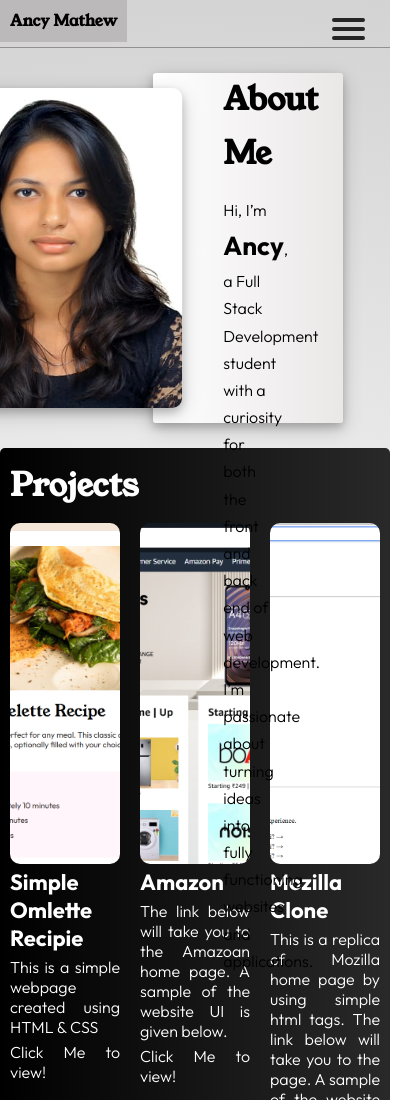
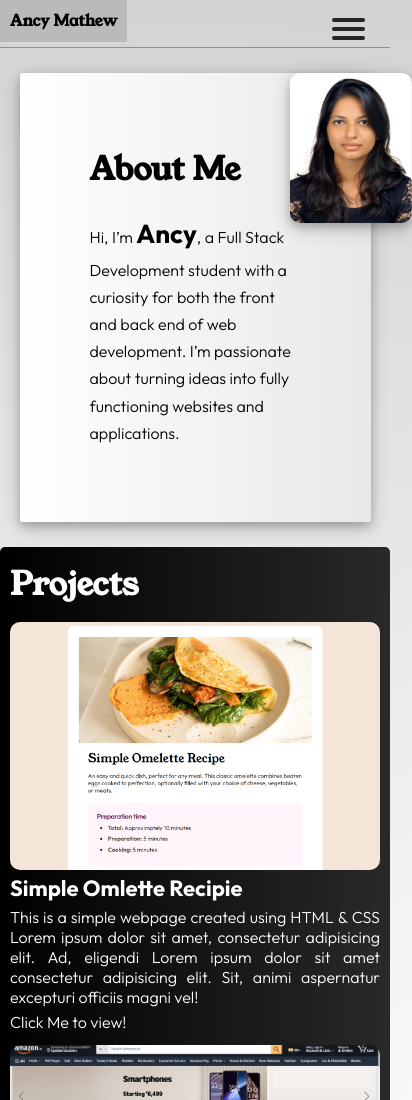
Before and after one commit to Ancy256/Assignment5, a plain HTML site: page index.html in a window 390 px wide. Shown: the top 1100 px of the page, 412 px wide, since content can reach past the window. Drawn offline with Linux system fonts and the light colour scheme.

Commit message:
responsive about me and preject desc upto 768px

```diff
--- a/index.html
+++ b/index.html
@@ -44,14 +44,14 @@
         <section id="About_Me">
             <div class="aboutme_main">
                 <div class="aboutme_div">
-                    <div class="aboutmeimg">
-                        <img src="./images/Ancy.jpg" alt="profile_picture"/>
-                    </div>
                     <div class="aboutmedesc">
                         <h2>About Me</h2>
                     <p>Hi, I’m <span>Ancy</span>, a Full Stack Development student with a curiosity for both the front and back end of
                         web development. I’m passionate about turning ideas into fully functioning websites and applications.
                     </p>
+                    </div>
+                    <div class="aboutmeimg">
+                        <img src="./images/Ancy.jpg" alt="profile_picture"/>
                     </div>
                 </div>
             </div>
@@ -64,22 +64,22 @@
                     <li>
                         <img src="./images/recipie_page.png" alt="Omlette" />
                         <h3>Simple Omlette Recipie</h3>
-                        <p>This is a simple webpage created using HTML & CSS</p>
-                        <a href="https://wonderful-salamander-da2bba.netlify.app/" target="_blank">Click Me to view!</a><br />
+                        <p>This is a simple webpage created using HTML & CSS Lorem ipsum dolor sit amet, consectetur adipisicing elit. Ad, eligendi Lorem ipsum dolor sit amet consectetur adipisicing elit. Sit, animi aspernatur excepturi officiis magni vel!</p>
+                        <a href="https://wonderful-salamander-da2bba.netlify.app/">Click Me to view!</a><br />
                     </li>
                     <li>
                         <img src="./images/Amazon.png" alt="Amazon"/>
                         <h3>Amazon</h3>
                         <p>The link below will take you to the Amazoan home page. A sample
                             of the website UI is given below.</p>
-                        <a href="https://www.amazon.in/" target="_blank">Click Me to view!</a><br />
+                        <a href="https://www.amazon.in/">Click Me to view!</a><br />
                     </li>
                     <li>
                         <img src="./images/Mozilla.png" alt="Mozilla"/>
                         <h3>Mozilla Clone</h3>
                         <p>This is a replica of Mozilla home page by using simple html tags. The link below will take you to
                             the page. A sample of the website UI is given below. Lorem ipsum dolor sit amet consectetur adipisicing elit. Libero totam nihil magnam dignissimos beatae molestias sed!</p>
-                        <a href="https://zingy-daffodil-ae18b0.netlify.app/" target="_blank">Click Me to view!</a><br />
+                        <a href="https://zingy-daffodil-ae18b0.netlify.app/">Click Me to view!</a><br />
                     </li>
                 </ol>
             </div>
--- a/style/style.css
+++ b/style/style.css
@@ -88,18 +88,17 @@ span{
 }
 .aboutme_div{
     display: grid;
-    grid-template-columns: 1fr 2fr;
+    grid-template-columns: 1fr;
     align-items: center;
     padding: 25px 0px;
-    gap:100px;
     position: relative;
 }
 .aboutmeimg img{
-    height: 320px;
+    height:280px;
     border-radius:10px;
     position: absolute;
     top: 50%;
-    left: 40%;
+    left: 20%;
     transform: translate(calc(-90%),calc(-50%));
     box-shadow: 0 4px 8px 0 rgba(0, 0, 0, 0.2), 0 6px 20px 0 rgba(0, 0, 0, 0.19);
 }
@@ -107,11 +106,11 @@ span{
 .aboutmedesc{
     background-image: linear-gradient(to right,white,rgb(234, 231, 231));
     border-radius: 3px;
-    width: 80%;
+    width: 60%;
+    margin: auto;
     line-height: 1.7;
-    height: 350px;
     align-content: center;
-    padding: 0px 70px;
+    padding: 70px 70px;
     box-shadow: 0 4px 8px 0 rgba(0, 0, 0, 0.2), 0 6px 20px 0 rgba(0, 0, 0, 0.19);
 }
 
@@ -137,7 +136,9 @@ text-decoration: underline;
     grid-template-columns: 1fr 1fr 1fr;
     gap: 20px;
     text-align: justify;
-    padding-bottom: 10px;
+}
+.projectdesc li{
+    overflow: auto;
 }
 .projectdesc img{
     width: 100%;
@@ -214,30 +215,36 @@ label{
         .nav_links:hover .hamburger-menu{
             display: block;
             z-index: 1;
-        }}
-    /* .aboutme_div{
+        }
+     .aboutme_div{
         display: grid;
-        grid-template-columns: 1fr 2fr;
+        grid-template-columns: 1fr;
         align-items: center;
-        padding: 25px 0px;
-        gap:100px;
         position: relative;
     }
     .aboutmeimg img{
         height: 150px;
-        border-radius:10px;
-        position: absolute;
-        top: 50%;
-        left: 40%;
-        transform: translate(calc(-90%),calc(-50%));
+        top: 20%;
+        left: 90%;
+        transform: translate(calc(-50%),calc(-50%));
+    }
+    .aboutmedesc{
+        width: 90%;
+        margin: auto;
+        line-height: 1.7;
+        align-content: center;
+        padding: 70px 70px;
         box-shadow: 0 4px 8px 0 rgba(0, 0, 0, 0.2), 0 6px 20px 0 rgba(0, 0, 0, 0.19);
     }
 
     .projectdesc ol{
         display: grid;
         grid-template-columns: 1fr ;
-        gap: 20px;
+        gap:5px;
         text-align: justify;
-        padding-bottom: 10px;
-        overflow: auto;
-    } */
+    }
+    .projectdesc li:hover{
+        transform: none;
+        background-color: rgba(37, 36, 36, 0.641);
+    }
+}
```
